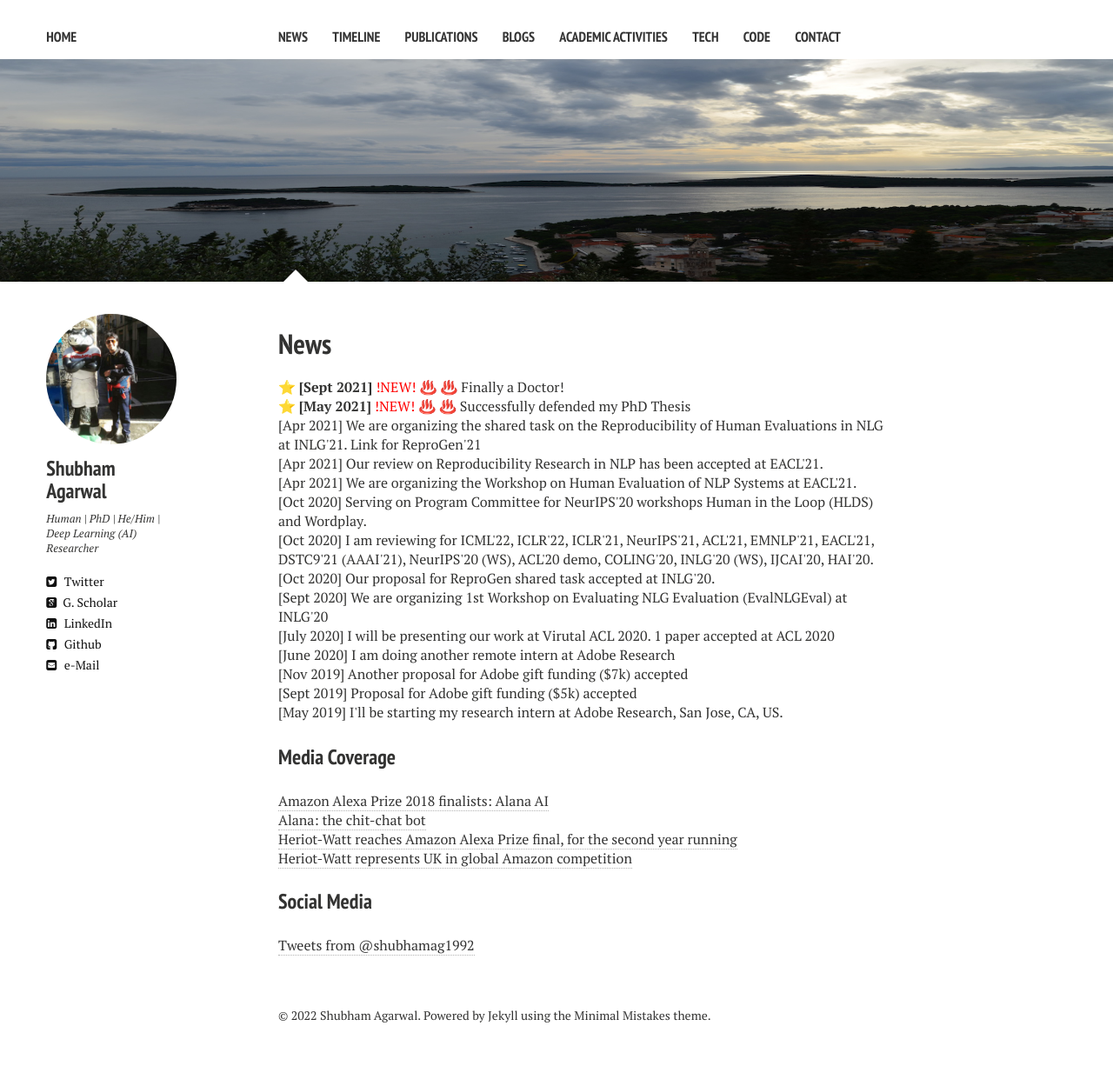
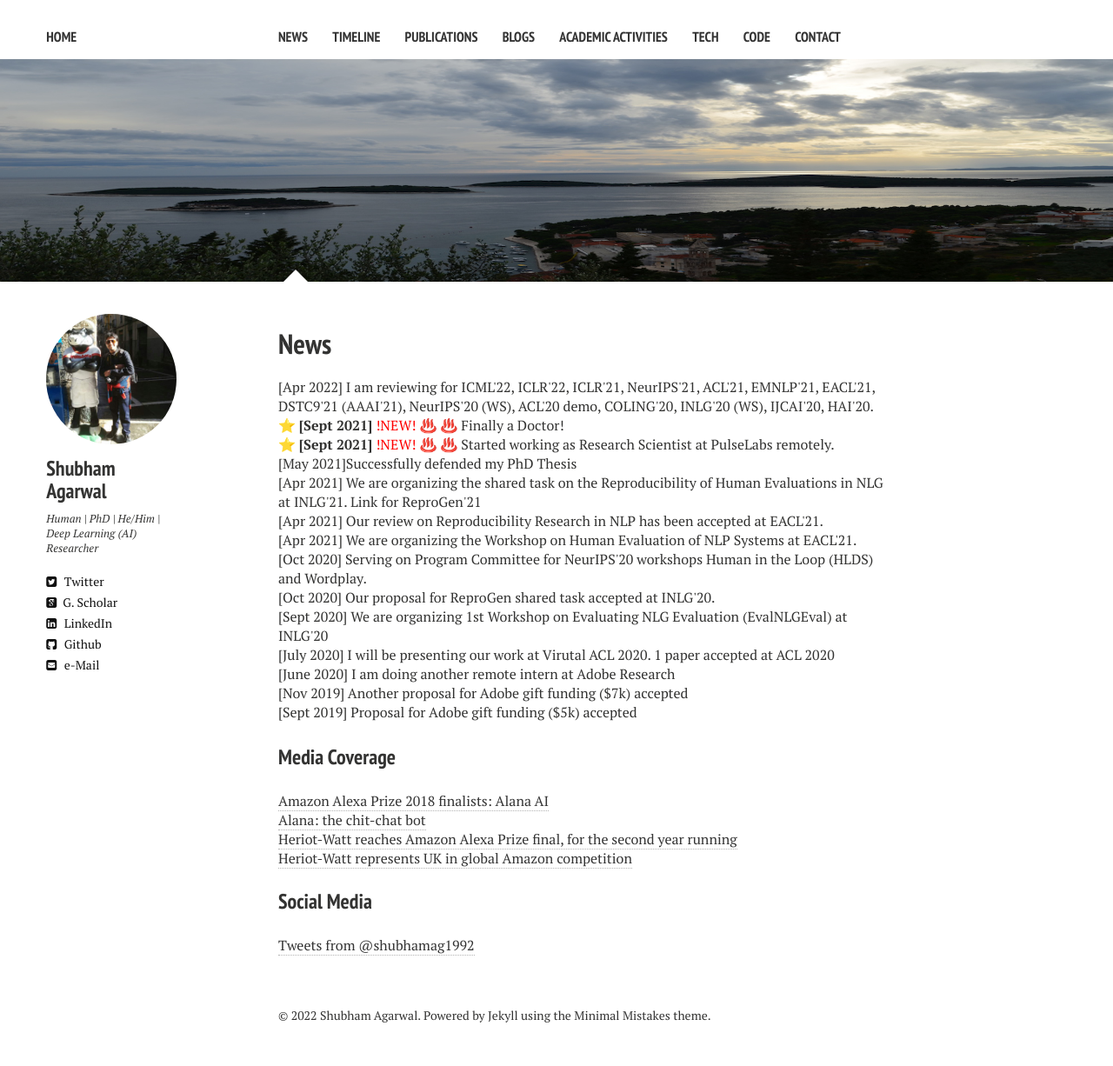
Before and after one commit to shubhamagarwal92/shubhamagarwal92.github.io, a Jekyll site: the page built from news.md, in a window 1280 px wide. Shown: the whole page at 87% size. Built offline with Jekyll 4.4.1, drawn with Linux system fonts in a browser that asks for light colours; nearby versions of some CDN libraries; comment, search, counter and statistics services are not loaded.

Commit message:
Update news.md

```diff
--- a/news.md
+++ b/news.md
@@ -22,9 +22,13 @@
 
  <div class="mCustomScrollbar" data-mcs-theme="inset-dark" style="height:400px;width:700px;font:25px/30px;font-face: Inherit; overflow:auto;">
 
+[Apr 2022] I am reviewing for ICML'22, ICLR'22, ICLR'21, NeurIPS'21, ACL'21, EMNLP'21, EACL'21, DSTC9'21 (AAAI'21), NeurIPS'20 (WS), ACL'20 demo, COLING'20, INLG'20 (WS), IJCAI'20, HAI'20.
+<br />
 ⭐️ <span style="font-weight: bold;">[Sept 2021]</span>  <span style="color:red;"> !NEW! ♨️ ♨️</span> Finally a Doctor!
 <br />
-⭐️ <span style="font-weight: bold;">[May 2021]</span>  <span style="color:red;"> !NEW! ♨️ ♨️</span> Successfully defended my PhD Thesis
+⭐️ <span style="font-weight: bold;">[Sept 2021]</span>  <span style="color:red;"> !NEW! ♨️ ♨️</span> Started working as Research Scientist at PulseLabs remotely.
+<br />
+[May 2021]Successfully defended my PhD Thesis
 <br />
 [Apr 2021] We are organizing the shared task on the Reproducibility of Human Evaluations in NLG at INLG'21. <a href="https://reprogen.github.io/">Link for ReproGen'21</a>
 <br />
@@ -33,8 +37,6 @@
 [Apr 2021] We are organizing the Workshop on Human Evaluation of NLP Systems at EACL'21.
 <br />
 [Oct 2020] Serving on Program Committee for NeurIPS'20 workshops Human in the Loop (HLDS) and Wordplay.
-<br />
-[Oct 2020] I am reviewing for ICML'22, ICLR'22, ICLR'21, NeurIPS'21, ACL'21, EMNLP'21, EACL'21, DSTC9'21 (AAAI'21), NeurIPS'20 (WS), ACL'20 demo, COLING'20, INLG'20 (WS), IJCAI'20, HAI'20.
 <br />
 [Oct 2020] Our proposal for ReproGen shared task accepted at INLG'20.
 <br />
```
